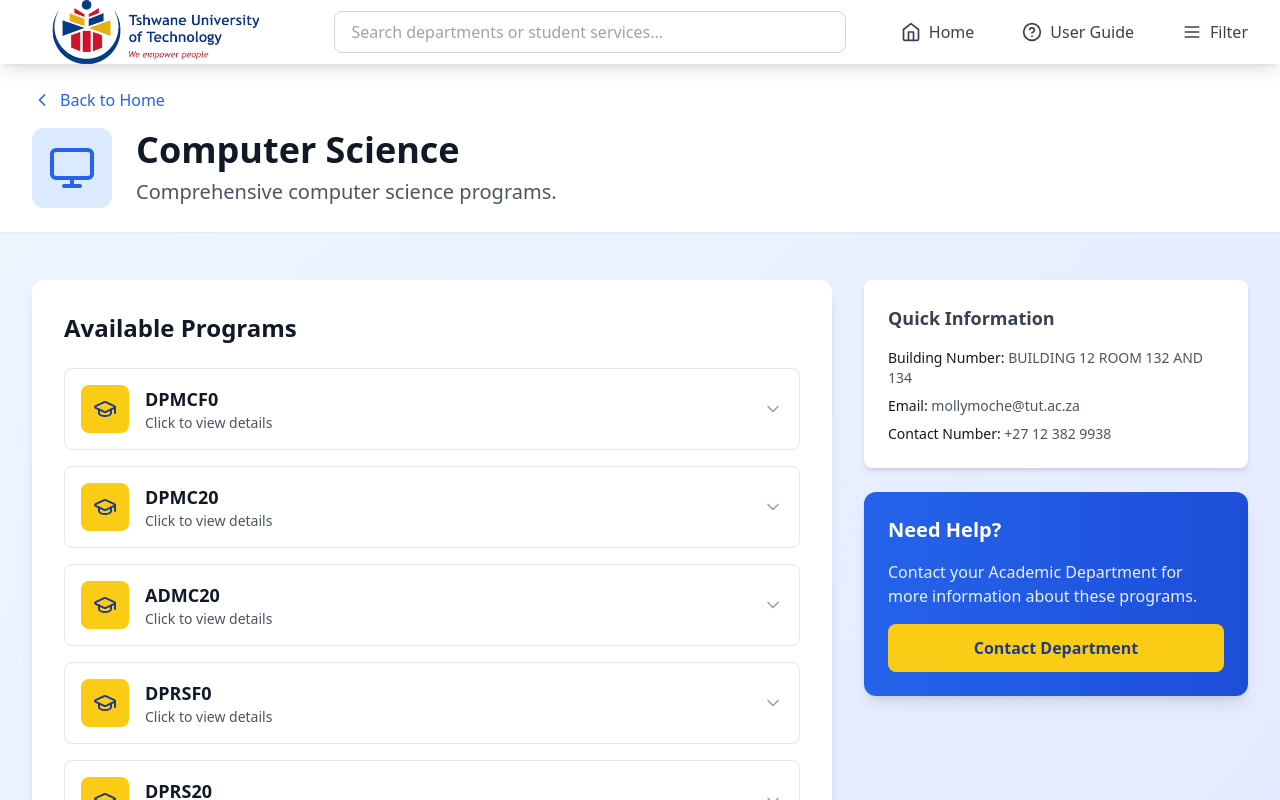
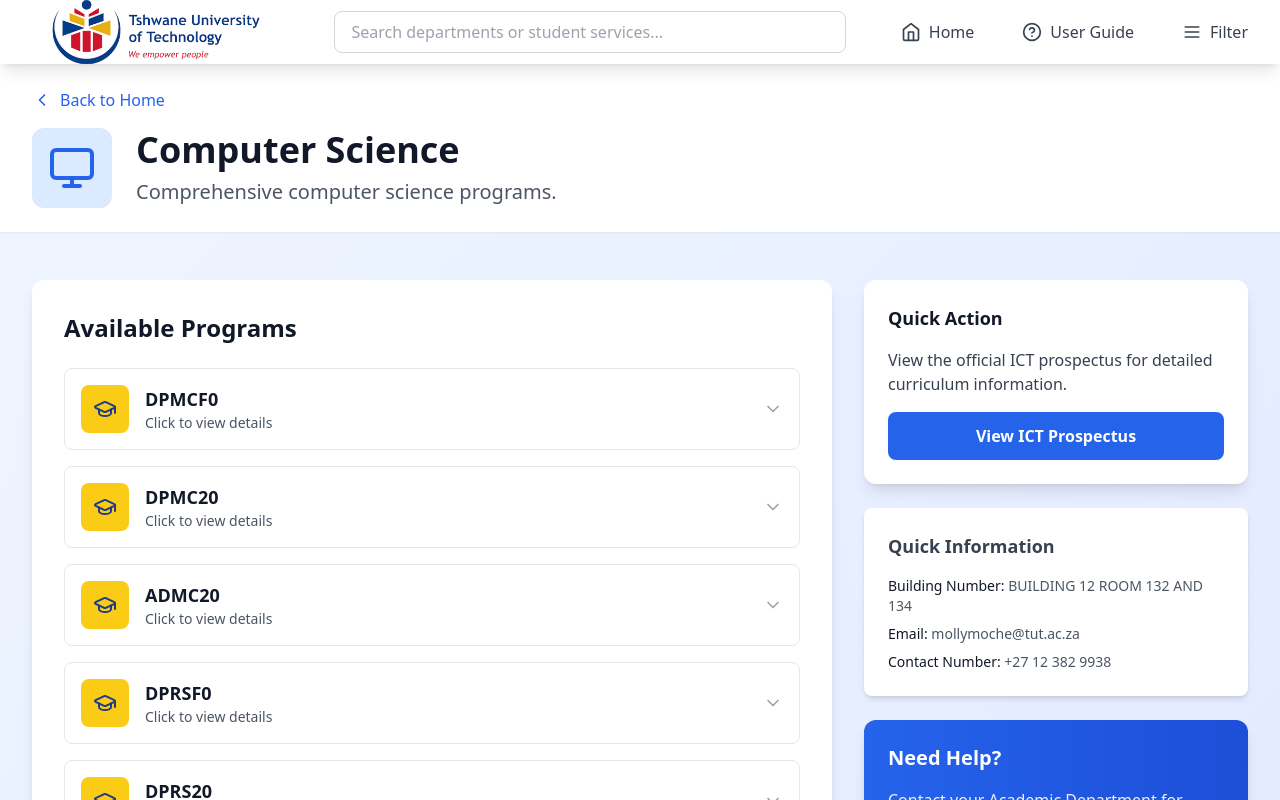
Before and after one commit to sizwekenny/HUB-Web, a React (Vite) app: page / in a window 1280 px wide. Both pictures are taken after a click on the element 172 px from the left and 1692 px from the top of the page. Shown: the top 800 px of the page. Built offline with nearby package versions, Linux system fonts and the light colour scheme.

Commit message:
Update DepartmentDetails.tsx

```diff
--- a/src/components/DepartmentDetails.tsx
+++ b/src/components/DepartmentDetails.tsx
@@ -1,12 +1,21 @@
 import React, { useState, useEffect } from 'react';
-import { ChevronLeft, Monitor, Database, Cpu, Globe, BookOpen, GraduationCap } from 'lucide-react';
+import {
+  ChevronLeft,
+  Monitor,
+  Database,
+  Cpu,
+  Globe,
+  BookOpen,
+  GraduationCap
+} from 'lucide-react';
 import { Department } from '../types';
+import Footer from './Footer';
 
 interface DepartmentDetailsProps {
   department: Department;
   onBack: () => void;
 }
-import Footer from './Footer';
+
 const DepartmentDetails: React.FC<DepartmentDetailsProps> = ({ department, onBack }) => {
   const [isLoaded, setIsLoaded] = useState(false);
   const [expandedCode, setExpandedCode] = useState<string | null>(null);
@@ -50,7 +59,7 @@ const DepartmentDetails: React.FC<DepartmentDetailsProps> = ({ department, onBac
   };
 
   const getProgramDuration = (code: string) => {
-    const programDurations: Record<string, string> = {
+    const durations: Record<string, string> = {
       'DPMCF0': '4 Years (Foundation)',
       'DPMC20': '3 Years',
       'ADMC20': '2 Years',
@@ -67,11 +76,11 @@ const DepartmentDetails: React.FC<DepartmentDetailsProps> = ({ department, onBac
       'DPIT20': '3 Years',
       'ADIT21': '2 Years'
     };
-    return programDurations[code] || 'Varies';
+    return durations[code] || 'Varies';
   };
 
   return (
-    <div className="min-h-screen bg-gradient-to-br from-blue-50 to-indigo-100 pt-16" style={{paddingTop:'0px'}}>
+    <div className="min-h-screen bg-gradient-to-br from-blue-50 to-indigo-100 pt-16" style={{ paddingTop: '0px' }}>
       {/* Header */}
       <div className="bg-white shadow-sm">
         <div className="max-w-7xl mx-auto px-4 sm:px-6 lg:px-8 py-6">
@@ -83,9 +92,7 @@ const DepartmentDetails: React.FC<DepartmentDetailsProps> = ({ department, onBac
             Back to Home
           </button>
 
-          <div className={`flex items-center transform transition-all duration-1000 ${
-            isLoaded ? 'translate-y-0 opacity-100' : 'translate-y-10 opacity-0'
-          }`}>
+          <div className={`flex items-center transform transition-all duration-1000 ${isLoaded ? 'translate-y-0 opacity-100' : 'translate-y-10 opacity-0'}`}>
             <div className="p-4 bg-blue-100 rounded-xl mr-6">
               <IconComponent className="w-12 h-12 text-blue-600" />
             </div>
@@ -97,21 +104,18 @@ const DepartmentDetails: React.FC<DepartmentDetailsProps> = ({ department, onBac
         </div>
       </div>
 
+      {/* Main Content */}
       <div className="max-w-7xl mx-auto px-4 sm:px-6 lg:px-8 py-12">
         <div className="grid grid-cols-1 lg:grid-cols-3 gap-8">
+          {/* Programs */}
           <div className="lg:col-span-2">
-            <div className={`bg-white rounded-xl shadow-lg p-8 transform transition-all duration-1000 ${
-              isLoaded ? 'translate-y-0 opacity-100' : 'translate-y-10 opacity-0'
-            }`} style={{ transitionDelay: '200ms' }}>
+            <div className={`bg-white rounded-xl shadow-lg p-8 transform transition-all duration-1000 ${isLoaded ? 'translate-y-0 opacity-100' : 'translate-y-10 opacity-0'}`} style={{ transitionDelay: '200ms' }}>
               <h2 className="text-2xl font-bold text-gray-900 mb-6">Available Programs</h2>
-
               <div className="space-y-4">
                 {department.codes.map((code, index) => (
                   <div
                     key={code}
-                    className={`border border-gray-200 rounded-lg overflow-hidden transition-all duration-500 hover:shadow-md ${
-                      expandedCode === code ? 'bg-blue-50 border-blue-300' : 'bg-white hover:bg-gray-50'
-                    }`}
+                    className={`border border-gray-200 rounded-lg overflow-hidden transition-all duration-500 hover:shadow-md ${expandedCode === code ? 'bg-blue-50 border-blue-300' : 'bg-white hover:bg-gray-50'}`}
                     style={{ transitionDelay: `${index * 100}ms` }}
                   >
                     <div
@@ -127,21 +131,14 @@ const DepartmentDetails: React.FC<DepartmentDetailsProps> = ({ department, onBac
                           <p className="text-sm text-gray-600">Click to view details</p>
                         </div>
                       </div>
-                      <ChevronLeft
-                        className={`w-5 h-5 text-gray-400 transform transition-transform duration-300 ${
-                          expandedCode === code ? 'rotate-90' : '-rotate-90'
-                        }`}
-                      />
+                      <ChevronLeft className={`w-5 h-5 text-gray-400 transform transition-transform duration-300 ${expandedCode === code ? 'rotate-90' : '-rotate-90'}`} />
                     </div>
 
-                    <div className={`overflow-hidden transition-all duration-500 ${
-                      expandedCode === code ? 'max-h-96 opacity-100' : 'max-h-0 opacity-0'
-                    }`}>
+                    <div className={`overflow-hidden transition-all duration-500 ${expandedCode === code ? 'max-h-96 opacity-100' : 'max-h-0 opacity-0'}`}>
                       <div className="px-4 pb-4 border-t border-gray-200">
                         <div className="pt-4">
                           <h4 className="font-semibold text-gray-900 mb-2">Program Description</h4>
                           <p className="text-gray-700 mb-4">{getCodeDescription(code)}</p>
-
                           <div className="grid grid-cols-1 md:grid-cols-2 gap-4">
                             <div className="bg-white p-4 rounded-lg border border-gray-100">
                               <h5 className="font-medium text-gray-900 mb-2">Duration</h5>
@@ -157,36 +154,43 @@ const DepartmentDetails: React.FC<DepartmentDetailsProps> = ({ department, onBac
                         </div>
                       </div>
                     </div>
+
                   </div>
                 ))}
               </div>
             </div>
           </div>
 
-          <div className="lg:col-span-1">
-            <div className="bg-white dark:bg-gray-800 shadow-md rounded-lg p-6">
-  <h2 className="text-lg font-semibold text-gray-700 dark:text-white mb-4">Quick Information</h2>
-  <ul className="space-y-2 text-sm text-gray-600 dark:text-gray-300">
-    <li>
-      <span className="font-medium text-gray-900 dark:text-white">Building Number:</span> {department.buildingNumber}
-    </li>
-    <li>
-      <span className="font-medium text-gray-900 dark:text-white">Email:</span> {department.email}
-    </li>
-    <li>
-      <span className="font-medium text-gray-900 dark:text-white">Contact Number:</span> {department.contactNumber}
-    </li>
-  </ul>
-</div>
+          {/* Sidebar */}
+          <div className="lg:col-span-1 space-y-6">
+            {/* Quick Action at the Top */}
+            <div className={`bg-white rounded-xl shadow-lg p-6 transform transition-all duration-1000 ${isLoaded ? 'translate-y-0 opacity-100' : 'translate-y-10 opacity-0'}`} style={{ transitionDelay: '400ms' }}>
+              <h3 className="text-lg font-bold text-gray-900 mb-4">Quick Action</h3>
+              <p className="text-gray-700 mb-4">View the official ICT prospectus for detailed curriculum information.</p>
+              <a
+                href="https://tut.ac.za/images/prospectus/Part6_ICT_Prospectus.pdf"
+                target="_blank"
+                rel="noopener noreferrer"
+                className="w-full inline-block text-center bg-blue-600 text-white font-semibold py-3 px-4 rounded-lg hover:bg-blue-700 transition-colors duration-300"
+              >
+                View ICT Prospectus
+              </a>
+            </div>
 
+            {/* Quick Information */}
+            <div className={`bg-white dark:bg-gray-800 shadow-md rounded-lg p-6 transform transition-all duration-1000 ${isLoaded ? 'translate-y-0 opacity-100' : 'translate-y-10 opacity-0'}`} style={{ transitionDelay: '500ms' }}>
+              <h2 className="text-lg font-semibold text-gray-700 dark:text-white mb-4">Quick Information</h2>
+              <ul className="space-y-2 text-sm text-gray-600 dark:text-gray-300">
+                <li><span className="font-medium text-gray-900 dark:text-white">Building Number:</span> {department.buildingNumber}</li>
+                <li><span className="font-medium text-gray-900 dark:text-white">Email:</span> {department.email}</li>
+                <li><span className="font-medium text-gray-900 dark:text-white">Contact Number:</span> {department.contactNumber}</li>
+              </ul>
+            </div>
 
-            <div className={`bg-gradient-to-r from-blue-600 to-blue-700 rounded-xl shadow-lg p-6 mt-6 text-white transform transition-all duration-1000 ${
-              isLoaded ? 'translate-y-0 opacity-100' : 'translate-y-10 opacity-0'
-            }`} style={{ transitionDelay: '600ms' }}>
+            {/* Help Card */}
+            <div className={`bg-gradient-to-r from-blue-600 to-blue-700 rounded-xl shadow-lg p-6 text-white transform transition-all duration-1000 ${isLoaded ? 'translate-y-0 opacity-100' : 'translate-y-10 opacity-0'}`} style={{ transitionDelay: '600ms' }}>
               <h3 className="text-xl font-bold mb-4">Need Help?</h3>
-              <p className="mb-4 opacity-90">
-                Contact your Academic Department for more information about these programs.
-              </p>
+              <p className="mb-4 opacity-90">Contact your Academic Department for more information about these programs.</p>
               <button className="w-full bg-yellow-400 text-blue-900 font-semibold py-3 px-4 rounded-lg hover:bg-yellow-300 transition-colors duration-300">
                 Contact Department
               </button>
@@ -194,6 +198,7 @@ const DepartmentDetails: React.FC<DepartmentDetailsProps> = ({ department, onBac
           </div>
         </div>
       </div>
+
       <Footer />
     </div>
   );
```
